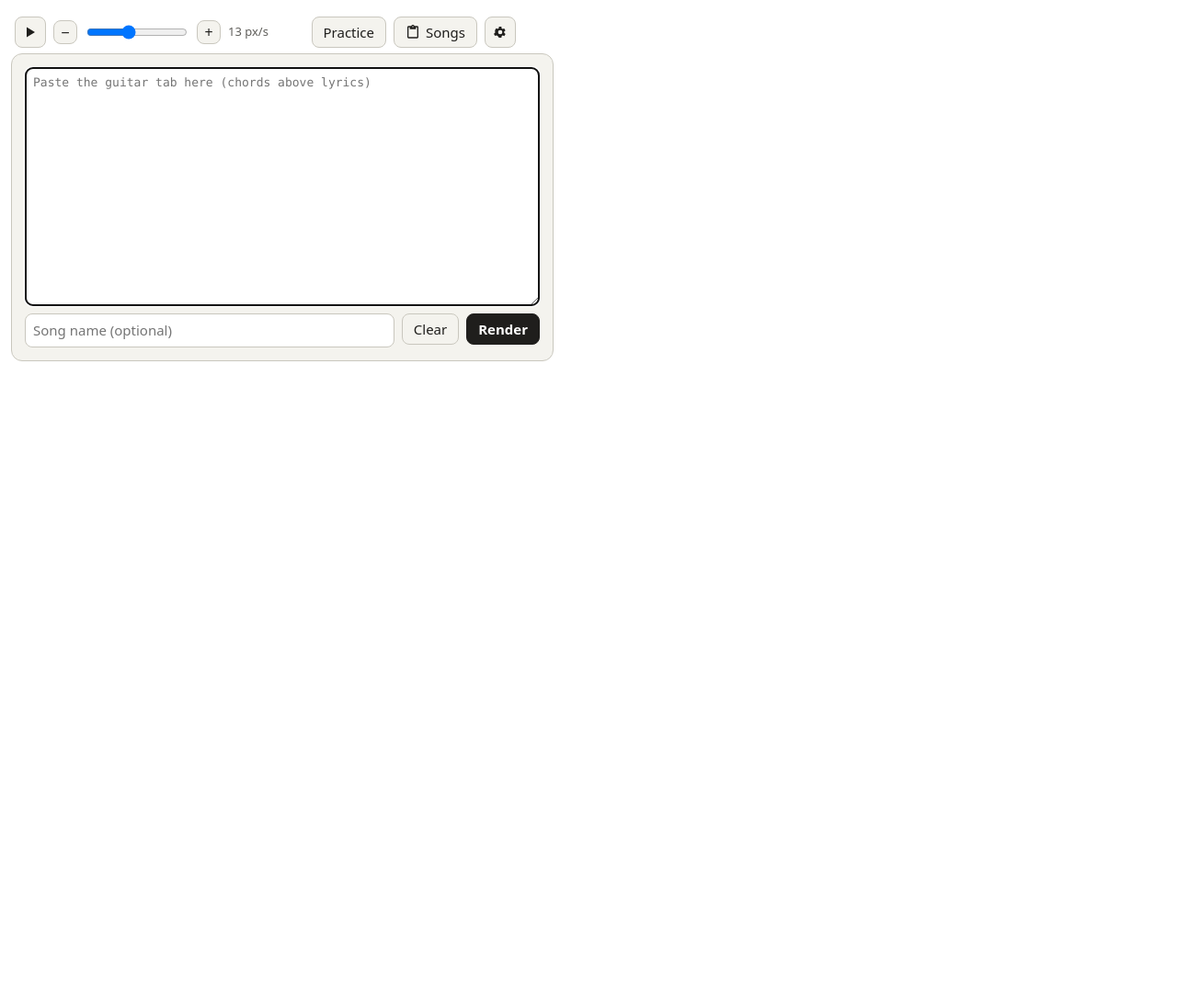
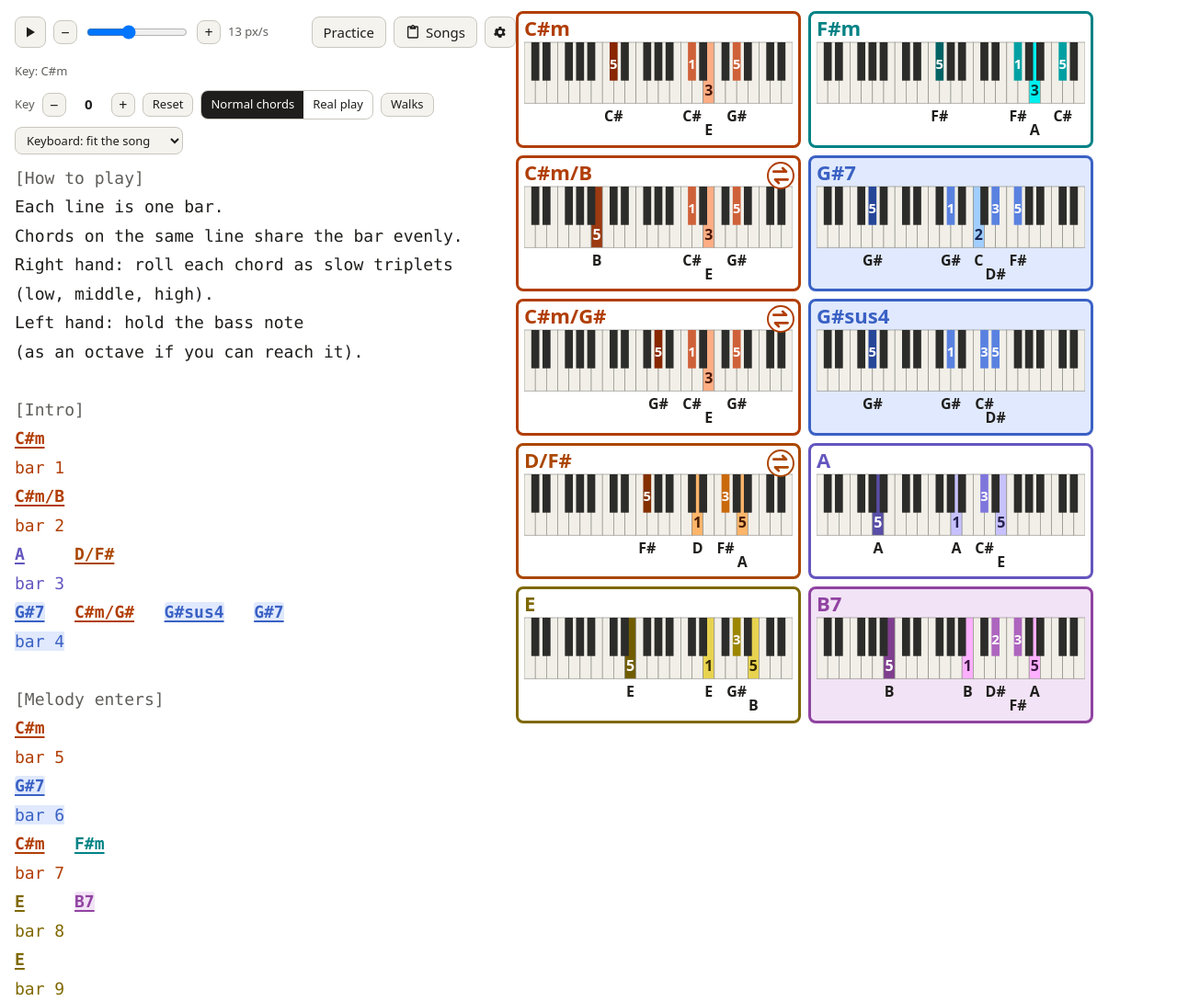
Before and after one commit to FunkeDope/piano-chords, a plain HTML site: page index.html in a window 1280 px wide. Shown: the whole page at 92% size. Before the commit the page ends 800 px from the top, so only its background shows below. Drawn offline with Linux system fonts and the light colour scheme.

Commit message:
Add Moonlight Sonata as the first-visit example
First-time visitors (no saved song) now see Beethoven's Moonlight Sonata
(1st movement, public domain) rendered as a chord chart, bars 1-9, instead
of an empty paste box. The same text is in examples/moonlight-sonata.txt.
Also: the header keeps Tuning/Capo/Key values to their own line.

Co-Authored-By: Claude Opus 5.5 <noreply@anthropic.com>
Claude-Session: https://claude.ai/code/session_01QynrZiwitunQUdEVmiCrDA

```diff
--- a/index.html
+++ b/index.html
@@ -590,8 +590,8 @@ function render(){
   // header: everything above the first section / chord / tab line
   let first=all.findIndex(l=>isSection(l)||isChordLine(l)||isTabLine(l)); if(first<0) first=0;
   // header: keep only the useful facts (Tuning / Capo / Key); drop page junk, links, divider lines and instructions
-  const htxt=all.slice(0,first).join(' ').replace(/\]\([^)]*\)/g,']').replace(/[\[\]]/g,'');
-  const header=[...htxt.matchAll(/\b(Tuning|Capo|Key)\s*:\s*(.*?)(?=\b(?:Tuning|Capo|Key)\s*:|$)/gi)].map(m=>`${m[1][0].toUpperCase()+m[1].slice(1).toLowerCase()}: ${m[2].replace(/[-–—_=*]{3,}.*$/,'').replace(/https?:\S+/g,'').trim()}`).filter(x=>!/:\s*$/.test(x)).join(' · ');
+  const htxt=all.slice(0,first).join('\n').replace(/\]\([^)]*\)/g,']').replace(/[\[\]]/g,'');
+  const header=[...htxt.replace(/ ?\n ?/g,'\n').matchAll(/\b(Tuning|Capo|Key)\s*:\s*([^\n]*?)(?=\b(?:Tuning|Capo|Key)\s*:|\n|$)/gi)].map(m=>`${m[1][0].toUpperCase()+m[1].slice(1).toLowerCase()}: ${m[2].replace(/[-–—_=*]{3,}.*$/,'').replace(/https?:\S+/g,'').trim()}`).filter(x=>!/:\s*$/.test(x)).join(' · ');
   const lines=all.slice(first);
   $('metaText').textContent=header;
   $('trVal').textContent=(T>0?'+':'')+T;
@@ -1104,7 +1104,10 @@ $('trDn').addEventListener('click',()=>{state.tr=norm(state.tr-1);render();});
 $('trUp').addEventListener('click',()=>{state.tr=norm(state.tr+1);render();});
 $('trReset').addEventListener('click',()=>{state.tr=state.auto;render();});
 let saved=null;try{saved=localStorage.getItem('tab');}catch(e){}
-if(saved){$('tin').value=saved; try{const t=localStorage.getItem('tr');if(t!==null&&t!=='null')state.tr=+t;}catch(e){} render(); if(!getHist().length) saveHist();} else $('pastePop').showPopover();
+// first visit: open with a free, public-domain example so there's something to look at
+const EXAMPLE="Moonlight Sonata, 1st movement (Piano Sonata No. 14, Op. 27 No. 2)\nLudwig van Beethoven, 1801 - public domain\nKey: C#m\n\n[How to play]\nEach line is one bar.\nChords on the same line share the bar evenly.\nRight hand: roll each chord as slow triplets\n(low, middle, high).\nLeft hand: hold the bass note\n(as an octave if you can reach it).\n\n[Intro]\nC#m\nbar 1\nC#m/B\nbar 2\nA     D/F#\nbar 3\nG#7   C#m/G#   G#sus4   G#7\nbar 4\n\n[Melody enters]\nC#m\nbar 5\nG#7\nbar 6\nC#m   F#m\nbar 7\nE     B7\nbar 8\nE\nbar 9\n";
+if(saved){$('tin').value=saved; try{const t=localStorage.getItem('tr');if(t!==null&&t!=='null')state.tr=+t;}catch(e){} render(); if(!getHist().length) saveHist();}
+else { $('tin').value=EXAMPLE; $('tTitle').value='Moonlight Sonata (Beethoven) - example'; render(); saveHist(); $('tTitle').value=''; requestAnimationFrame(autoSizeCards); }
 </script>
 </body>
 </html>
```
Also changed, not shown: examples/moonlight-sonata.txt (added).
